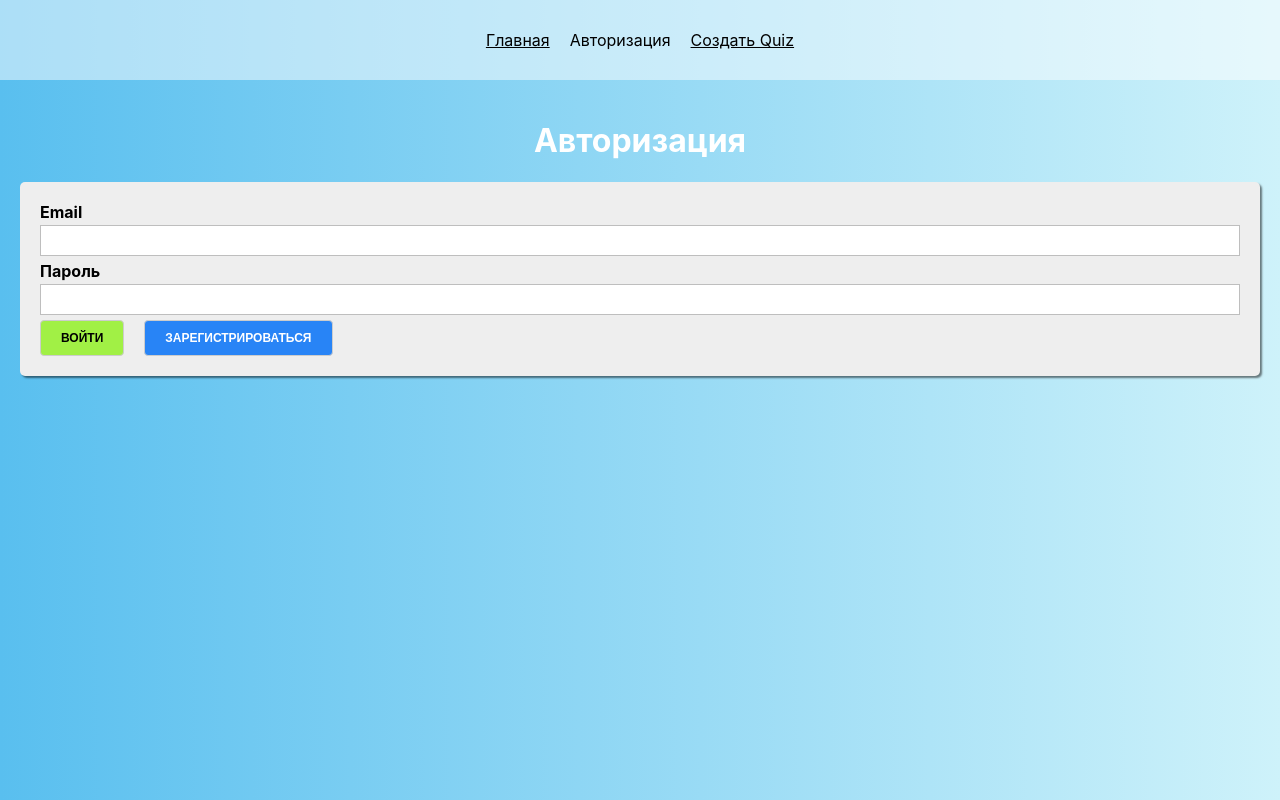
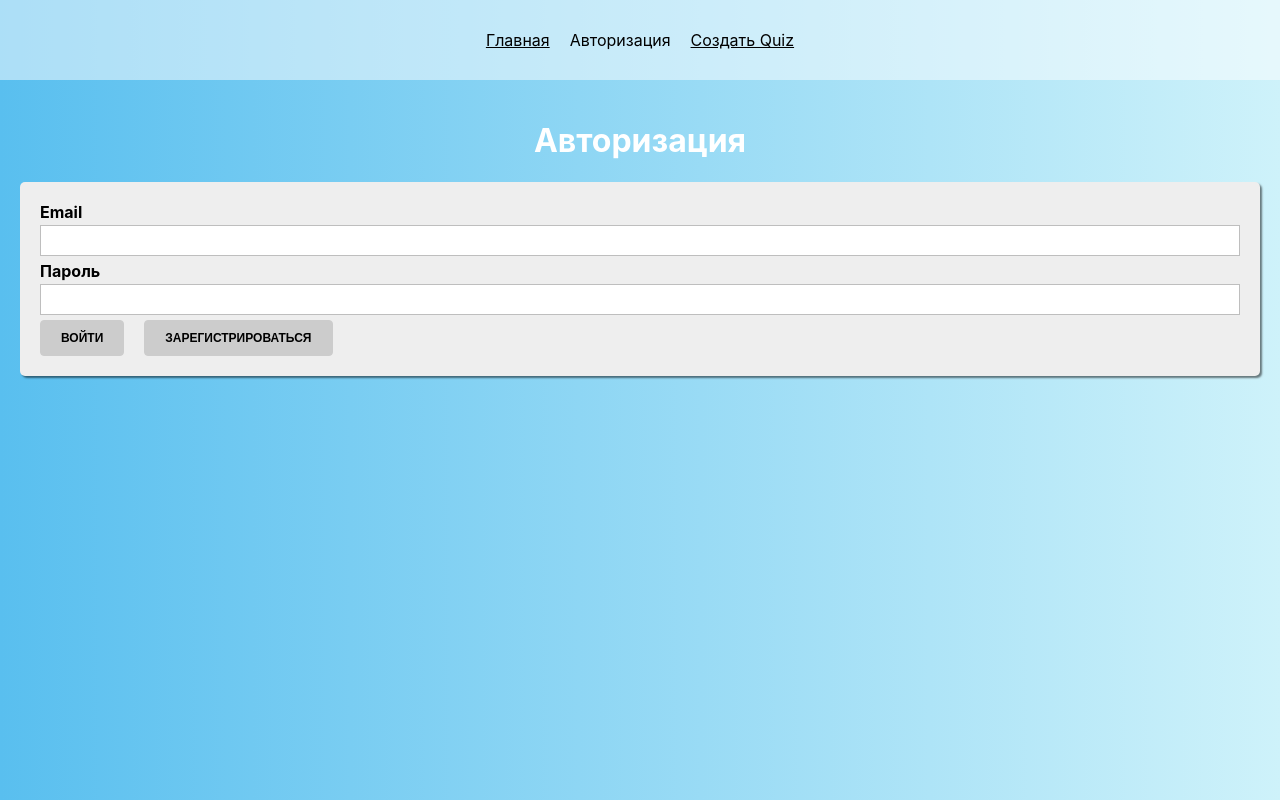
Before and after one commit to znalexandr/quiz-react-app, a React app: page /auth in a window 1280 px wide. Built offline with nearby package versions, Linux system fonts and the light colour scheme.

Commit message:
Проверка всей формы на валидность

```diff
--- a/src/containers/Auth/Auth.js
+++ b/src/containers/Auth/Auth.js
@@ -7,6 +7,7 @@ import Is from 'is_js'
 export default class Auth extends Component {
 
     state = {
+        isFormValid: false,
         formControls: {
             email: {
                 value: '',
@@ -79,8 +80,15 @@ export default class Auth extends Component {
 
         formControls[controlName] = control
 
+        let isFormValid = true;
+
+        Object.keys(formControls).forEach(name => {
+            isFormValid = formControls[name].valid && isFormValid
+        })
+
         this.setState({
-            formControls
+            formControls,
+            isFormValid
         })
     }
 
@@ -108,8 +116,14 @@ export default class Auth extends Component {
                     <form className={'auth-form'} onSubmit={this.formHandler}>
                         {this.renderInputs()}
 
-                        <Button type="btn_success" onClick={this.authHandler}>Войти</Button>
-                        <Button type="btn_primary" onClick={this.registerHandler}>Зарегистрироваться</Button>
+                        <Button
+                            type="btn_success"
+                            disabled={!this.state.isFormValid}
+                            onClick={this.authHandler}>Войти</Button>
+                        <Button
+                            type="btn_primary"
+                            disabled={!this.state.isFormValid}
+                            onClick={this.registerHandler}>Зарегистрироваться</Button>
                     </form>
                 </div>
             </div>
```
